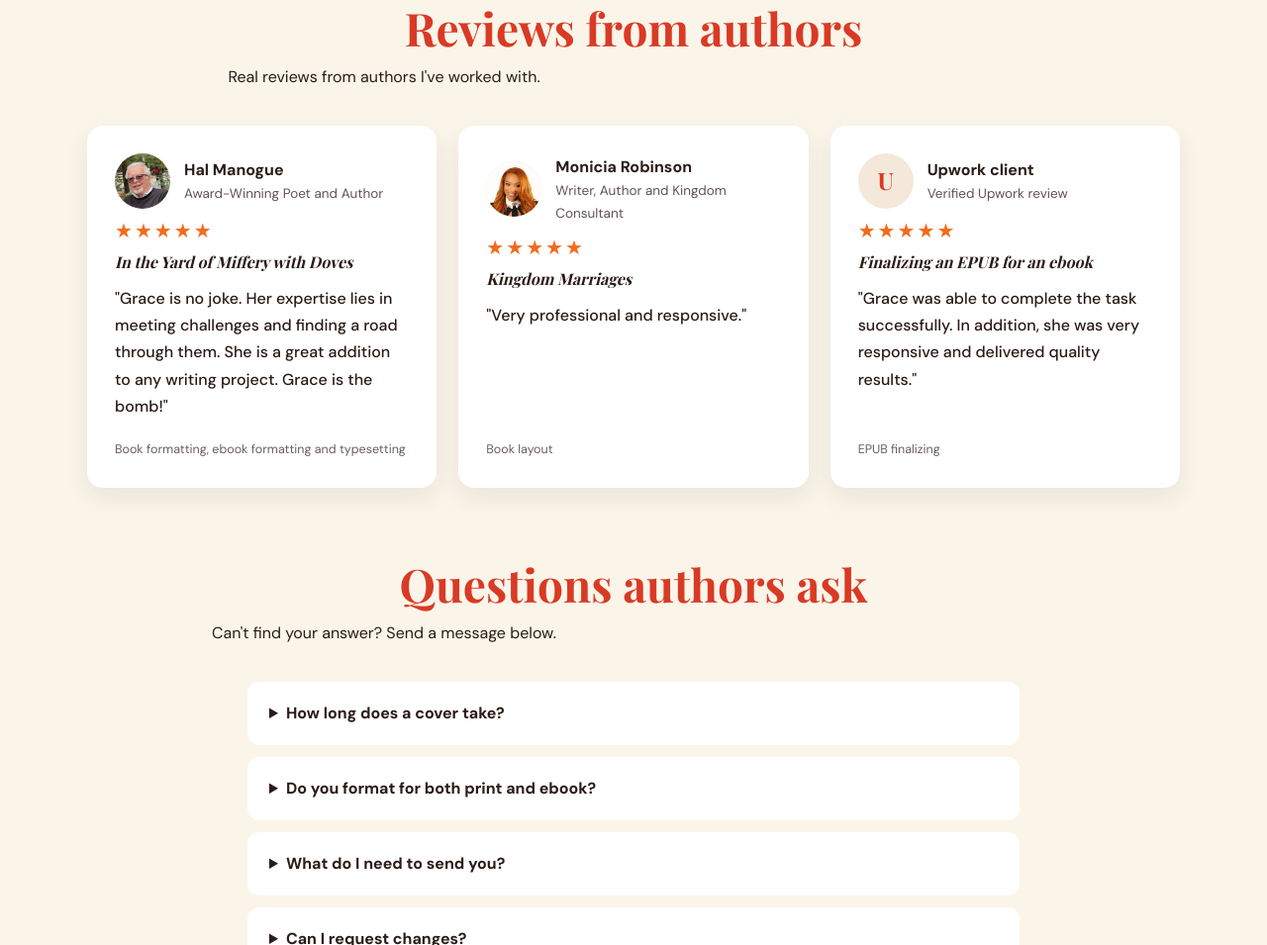
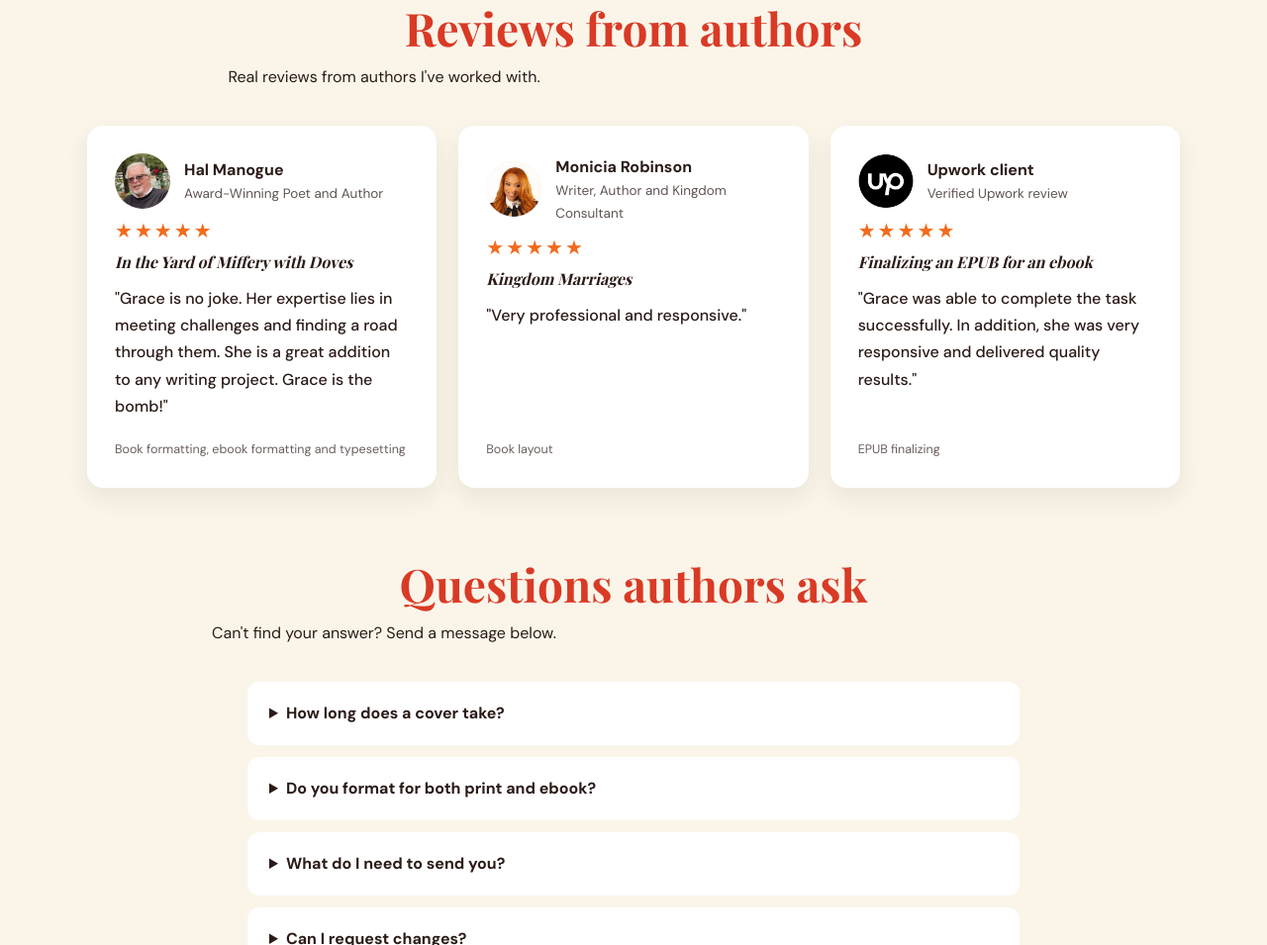
Before and after one commit to zacchsgrace-designs/Editorial-Design-Portfolio, a plain HTML site: page index.html in a window 1280 px wide. Shown: the part 6492-7447 px from the top of the page at 99% size. Drawn offline with nearby package versions, Linux system fonts and the light colour scheme.

Commit message:
Use Upwork logo as avatar on third review
Co-Authored-By: Claude Sonnet 5.5 <noreply@anthropic.com>
Claude-Session: https://claude.ai/code/session_01ConTigmvQEkVkdcLa5DB3c

```diff
--- a/index.html
+++ b/index.html
@@ -421,7 +421,7 @@ button.play{cursor:pointer}
 <div class="rv-svc">Book layout</div>
 </article>
 <article class="q rv">
-<div class="rv-top"><span class="rv-av" aria-hidden="true">U</span><div class="rv-who"><b>Upwork client</b><span>Verified Upwork review</span></div></div>
+<div class="rv-top"><img class="rv-av" src="review-upwork-client.jpg" alt="Upwork logo"><div class="rv-who"><b>Upwork client</b><span>Verified Upwork review</span></div></div>
 <div class="rv-stars" role="img" aria-label="5 out of 5 stars">&#9733;&#9733;&#9733;&#9733;&#9733;</div>
 <div class="rv-book">Finalizing an EPUB for an ebook</div>
 <p>"Grace was able to complete the task successfully. In addition, she was very responsive and delivered quality results."</p>
```
Also changed, not shown: review-upwork-client.jpg (added).
